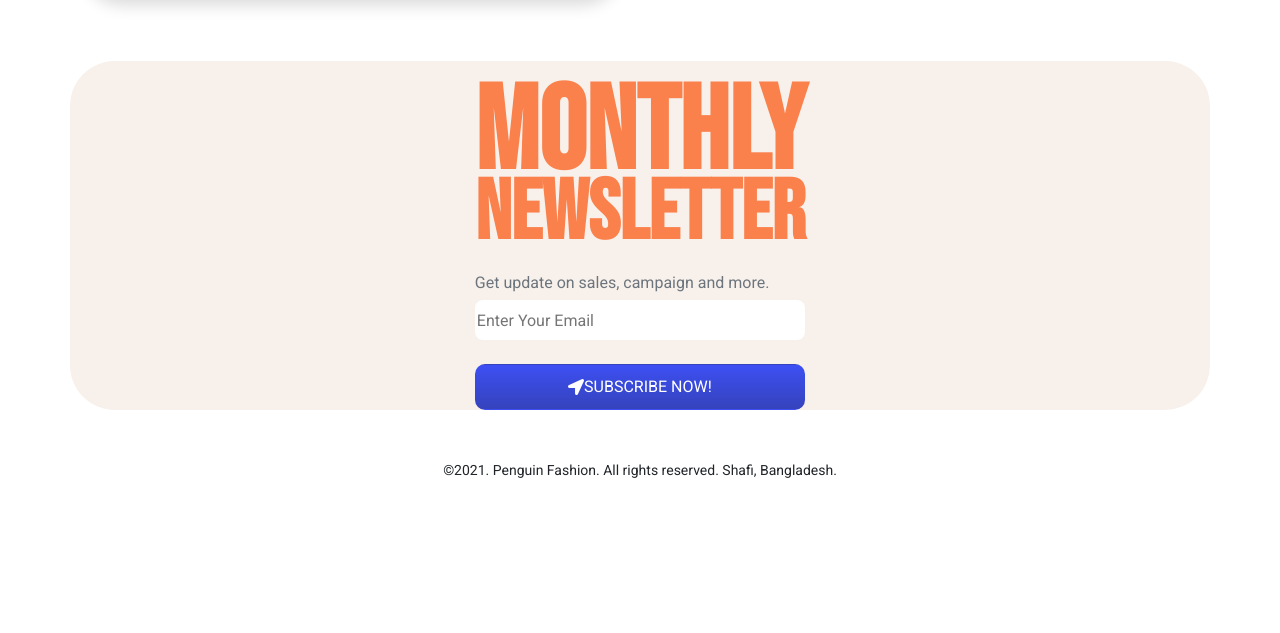
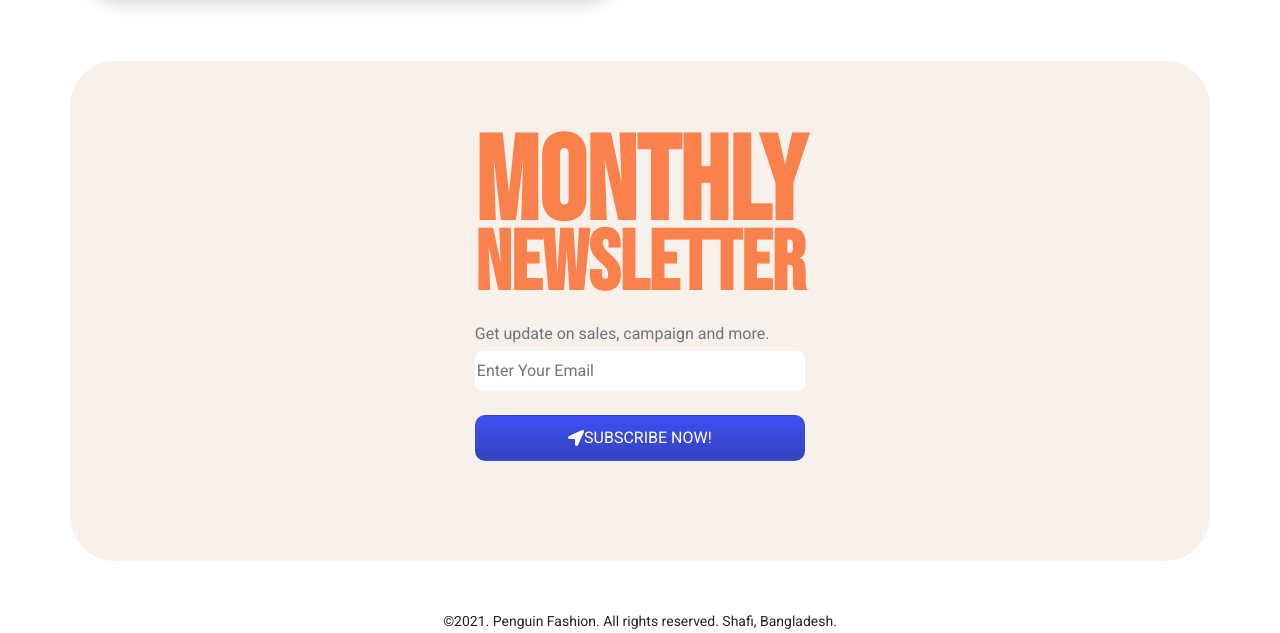
Before and after one commit to AhmadShafiRahman/penguin-shoe-web, a plain HTML site: page index.html in a window 1280 px wide. Shown: the part 2449-3082 px from the top of the page. Before the commit the page ends 2931 px from the top, so only its background shows below. Drawn offline with Linux system fonts and the light colour scheme.

Commit message:
update three

```diff
--- a/index.html
+++ b/index.html
@@ -201,9 +201,9 @@
                 </div>
             </div>
         </section>
-        <section style=" border-radius: 45px;" class="container sub-back mt-5 d-flex justify-content-center align-items-center">
+        <section style="height: 500px; border-radius: 45px;" class="container sub-back mt-5 d-flex justify-content-center align-items-center">
           <div class="newsletter">
-            <h1 style="text-align: center;font-size: 118px; padding-top: 50px; line-height: 45px; font-family: 'Bebas Neue', cursive; font-weight: bold;color: #FA804C;">MONTHLY</h1>
+            <h1 style="text-align: center;font-size: 118px; line-height: 45px; font-family: 'Bebas Neue', cursive; font-weight: bold;color: #FA804C;">MONTHLY</h1>
             <h2>NEWSLETTER</h2>
             <h6 class="text-secondary">Get update on sales, campaign and more.</h6>
             <input class="email-in"type="text" placeholder="Enter Your Email"><br><br>
```
